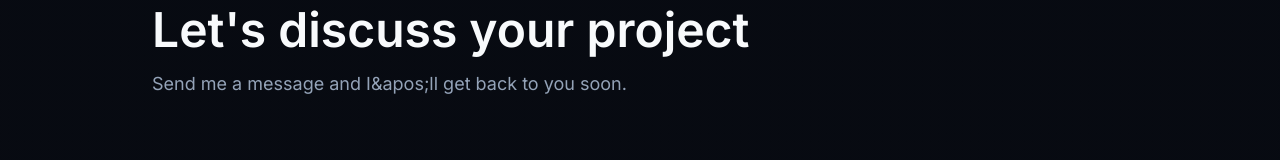
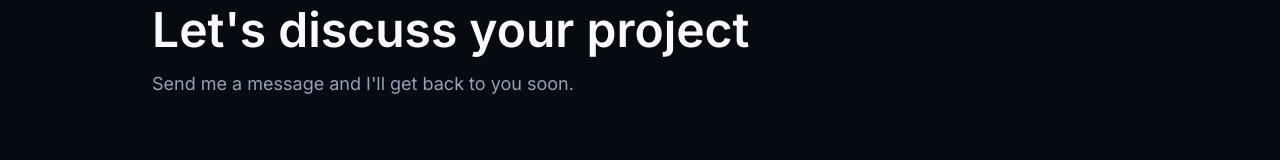
Before and after one commit to odysseaspapadimas/portfolio, a Next.js app: page /contact in a window 1280 px wide. Shown: the part 194-354 px from the top of the page. Built offline with nearby package versions, Linux system fonts and the light colour scheme.

Commit message:
fix: correct apostrophe in contact page message

```diff
--- a/src/app/(app)/contact/page.tsx
+++ b/src/app/(app)/contact/page.tsx
@@ -73,7 +73,7 @@ export default async function ContactPage() {
               ? "Tell me about your business needs. I&apos;ll respond within 24 hours with a quick audit and next steps."
               : source === "founders"
               ? "Share your startup context. I&apos;ll reply with a technical assessment and partnership proposal."
-              : "Send me a message and I&apos;ll get back to you soon."}
+              : "Send me a message and I'll get back to you soon."}
           </p>
         </div>
       </section>
```
